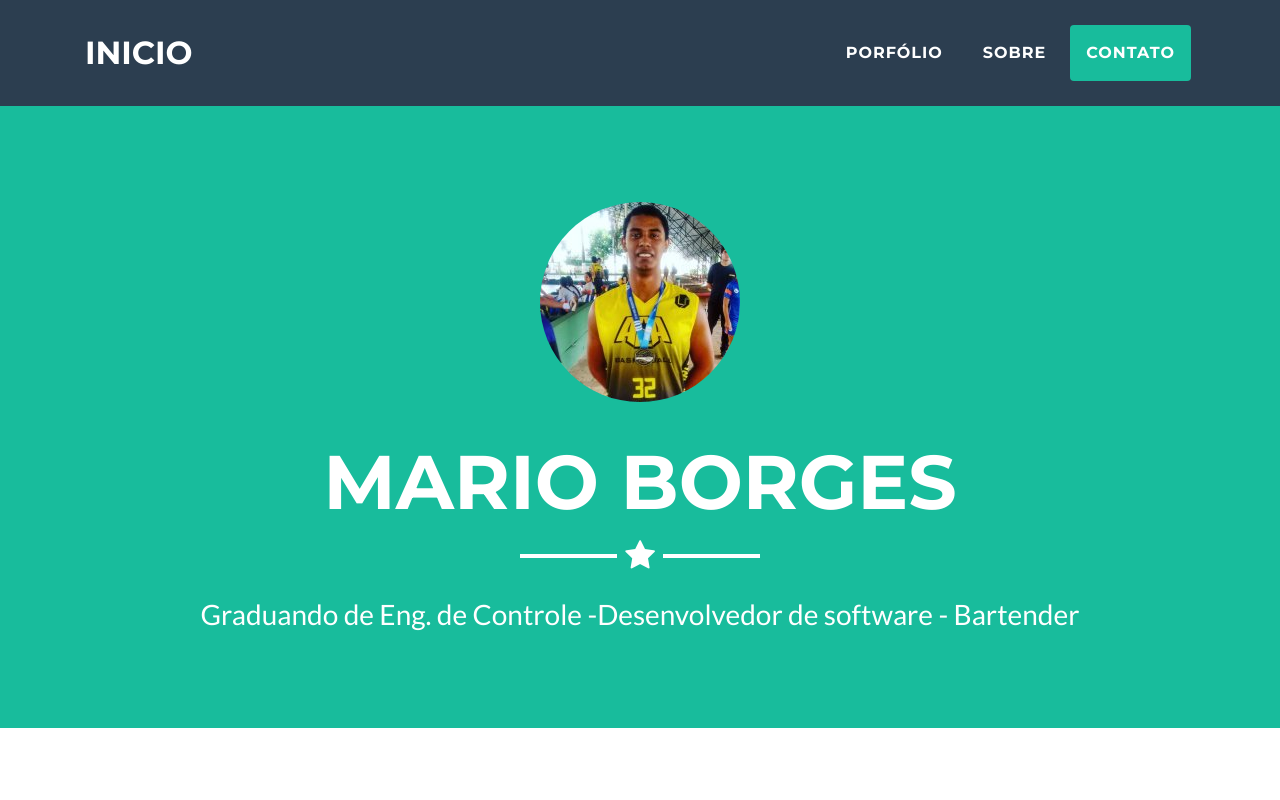
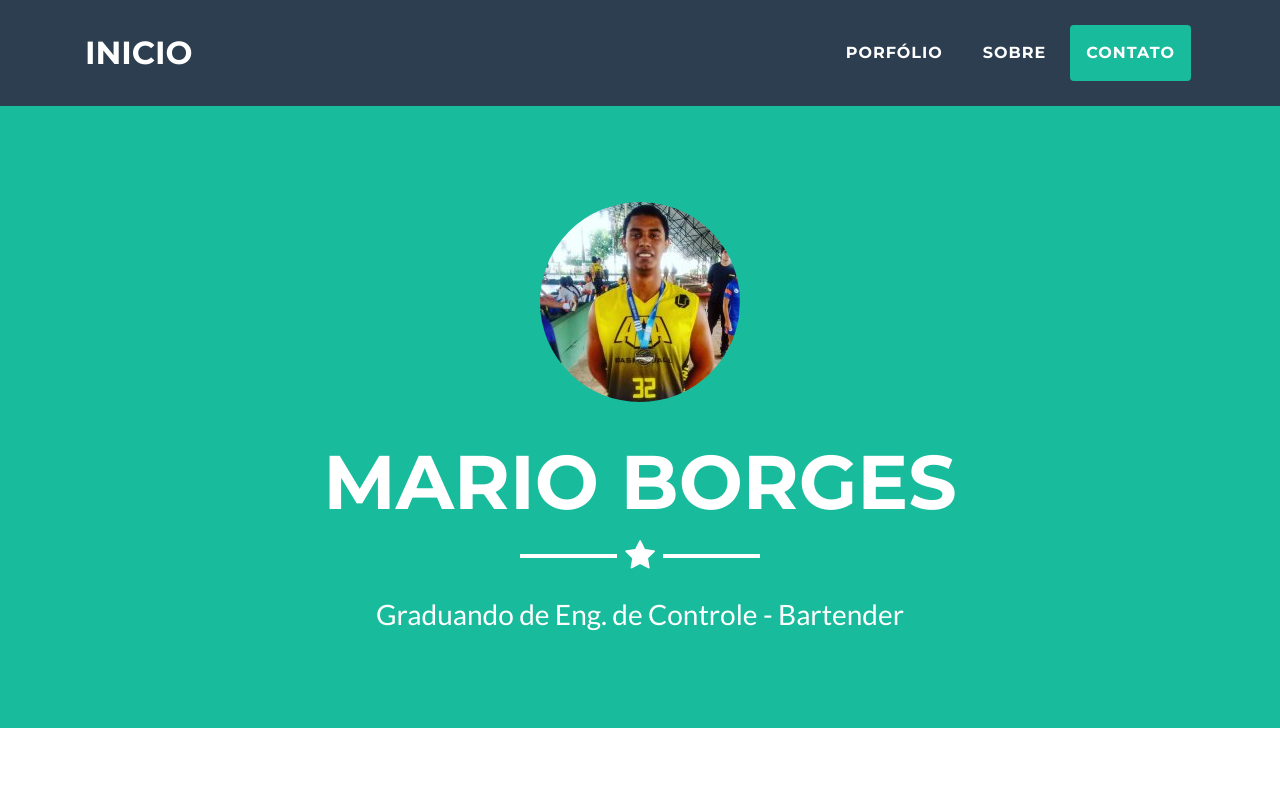
Before and after one commit to alpinista06/alpinista06.github.io, a plain HTML site: page index.html in a window 1280 px wide. Shown: the top 800 px of the page. Drawn offline with Linux system fonts and the light colour scheme.

Commit message:
atualizando a descrição

```diff
--- a/index.html
+++ b/index.html
@@ -58,7 +58,7 @@
         <img class="rounded-circle img-fluid mb-5 d-block mx-auto" src="mario.jpg" alt="">
         <h1 class="text-uppercase mb-0">Mario Borges</h1>
         <hr class="star-light">
-        <h2 class="font-weight-light mb-0">Graduando de Eng. de Controle -Desenvolvedor de software - Bartender</h2>
+        <h2 class="font-weight-light mb-0">Graduando de Eng. de Controle - Bartender</h2>
       </div>
     </header>
 
```
